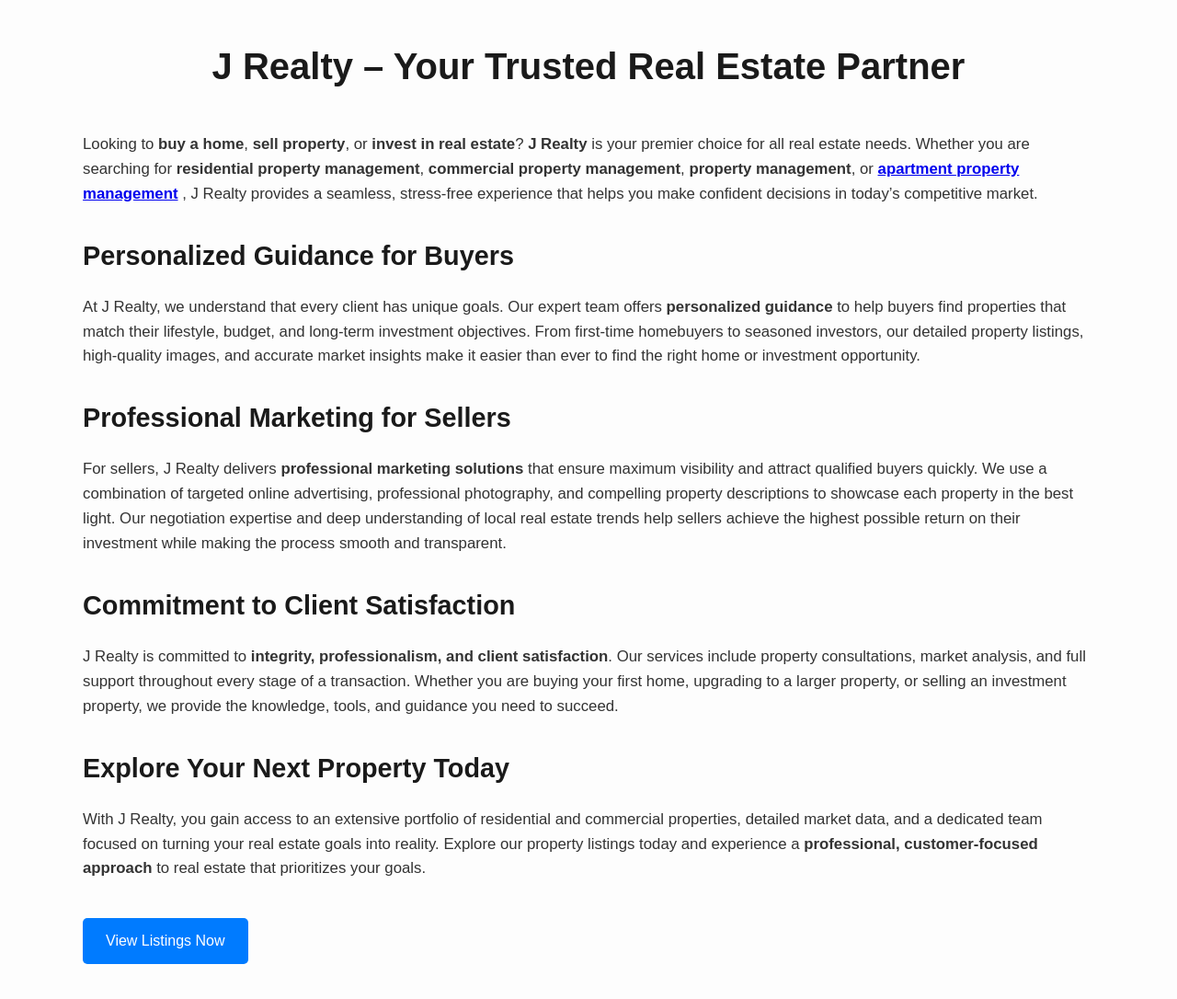
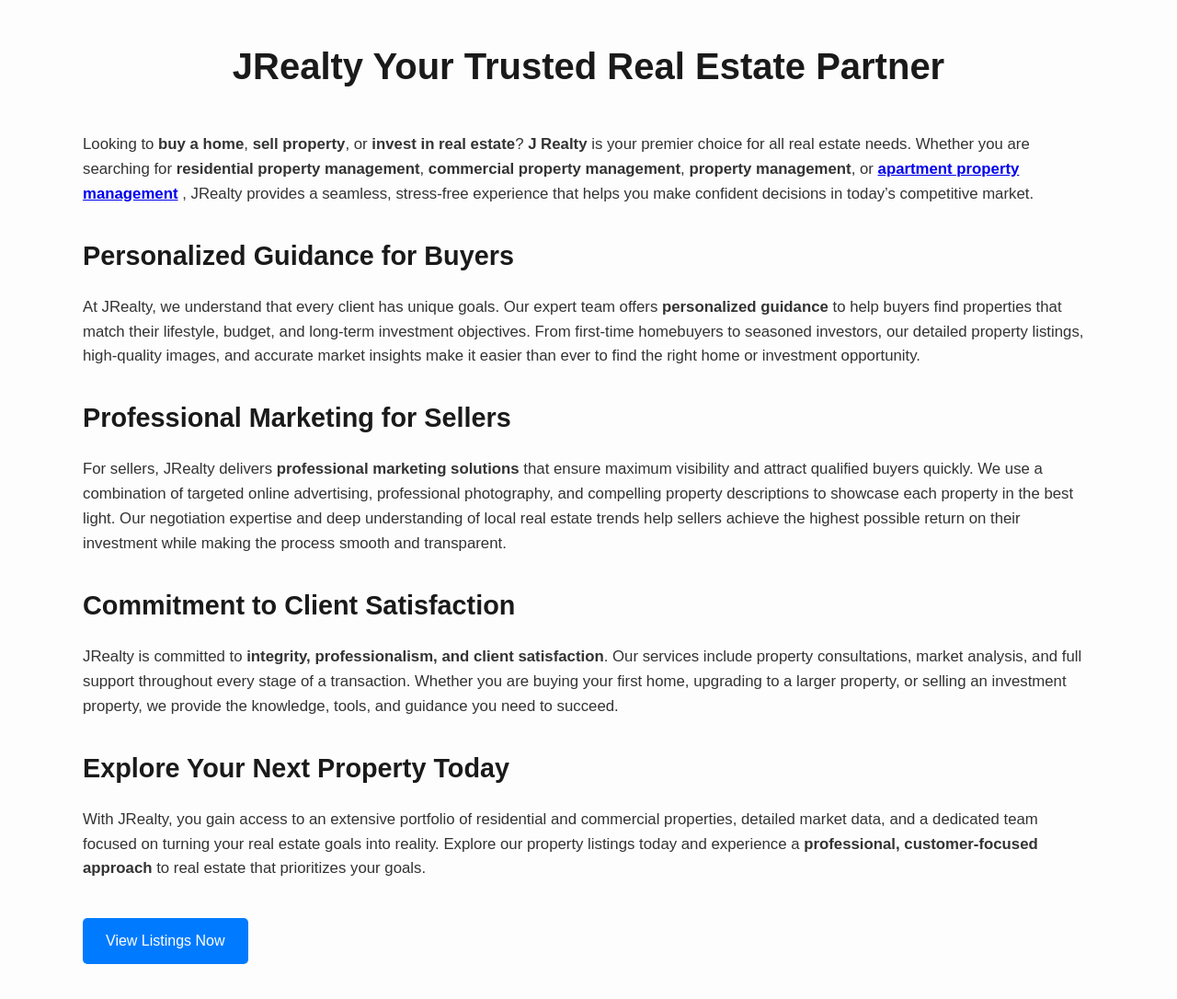
Before and after one commit to silviyatrueman-lang/JRealty, a plain HTML site: page index.html in a window 1280 px wide. Shown: the whole page at 92% size. Drawn offline with Linux system fonts and the light colour scheme.

Commit message:
Update index.html

```diff
--- a/index.html
+++ b/index.html
@@ -3,8 +3,8 @@
 <head>
   <meta charset="UTF-8">
   <meta name="viewport" content="width=device-width, initial-scale=1.0">
-  <meta name="description" content="Find your dream home or investment property with J Realty. Buy, sell, or invest confidently with expert real estate guidance.">
-  <title>J Realty - Trusted Real Estate Partner</title>
+  <meta name="description" content="Find your dream home or investment property with JRealty. Buy, sell, or invest confidently with expert real estate guidance.">
+  <title>JRealty - Trusted Real Estate Partner</title>
   <style>
     /* Basic Reset */
     * {
@@ -87,22 +87,22 @@
 <body>
 
   <div class="container">
-    <h1>J Realty – Your Trusted Real Estate Partner</h1>
+    <h1>JRealty Your Trusted Real Estate Partner</h1>
 
     <p>Looking to <strong>buy a home</strong>, <strong>sell property</strong>, or <strong>invest in real estate</strong>? <strong>J Realty</strong> is your premier choice for all real estate needs. Whether you are searching for <strong>residential property management</strong>, <strong>commercial property management</strong>, <strong>property management</strong>, or <strong><a href="https://www.jrealty.org/">apartment property management</a>
-</strong>, J Realty provides a seamless, stress-free experience that helps you make confident decisions in today’s competitive market.</p>
+</strong>, JRealty provides a seamless, stress-free experience that helps you make confident decisions in today’s competitive market.</p>
 
     <h2>Personalized Guidance for Buyers</h2>
-    <p>At J Realty, we understand that every client has unique goals. Our expert team offers <strong>personalized guidance</strong> to help buyers find properties that match their lifestyle, budget, and long-term investment objectives. From first-time homebuyers to seasoned investors, our detailed property listings, high-quality images, and accurate market insights make it easier than ever to find the right home or investment opportunity.</p>
+    <p>At JRealty, we understand that every client has unique goals. Our expert team offers <strong>personalized guidance</strong> to help buyers find properties that match their lifestyle, budget, and long-term investment objectives. From first-time homebuyers to seasoned investors, our detailed property listings, high-quality images, and accurate market insights make it easier than ever to find the right home or investment opportunity.</p>
 
     <h2>Professional Marketing for Sellers</h2>
-    <p>For sellers, J Realty delivers <strong>professional marketing solutions</strong> that ensure maximum visibility and attract qualified buyers quickly. We use a combination of targeted online advertising, professional photography, and compelling property descriptions to showcase each property in the best light. Our negotiation expertise and deep understanding of local real estate trends help sellers achieve the highest possible return on their investment while making the process smooth and transparent.</p>
+    <p>For sellers, JRealty delivers <strong>professional marketing solutions</strong> that ensure maximum visibility and attract qualified buyers quickly. We use a combination of targeted online advertising, professional photography, and compelling property descriptions to showcase each property in the best light. Our negotiation expertise and deep understanding of local real estate trends help sellers achieve the highest possible return on their investment while making the process smooth and transparent.</p>
 
     <h2>Commitment to Client Satisfaction</h2>
-    <p>J Realty is committed to <strong>integrity, professionalism, and client satisfaction</strong>. Our services include property consultations, market analysis, and full support throughout every stage of a transaction. Whether you are buying your first home, upgrading to a larger property, or selling an investment property, we provide the knowledge, tools, and guidance you need to succeed.</p>
+    <p>JRealty is committed to <strong>integrity, professionalism, and client satisfaction</strong>. Our services include property consultations, market analysis, and full support throughout every stage of a transaction. Whether you are buying your first home, upgrading to a larger property, or selling an investment property, we provide the knowledge, tools, and guidance you need to succeed.</p>
 
     <h2>Explore Your Next Property Today</h2>
-    <p>With J Realty, you gain access to an extensive portfolio of residential and commercial properties, detailed market data, and a dedicated team focused on turning your real estate goals into reality. Explore our property listings today and experience a <strong>professional, customer-focused approach</strong> to real estate that prioritizes your goals.</p>
+    <p>With JRealty, you gain access to an extensive portfolio of residential and commercial properties, detailed market data, and a dedicated team focused on turning your real estate goals into reality. Explore our property listings today and experience a <strong>professional, customer-focused approach</strong> to real estate that prioritizes your goals.</p>
 
     <a href="https://www.jrealty.org/" class="cta-button">View Listings Now</a>
   </div>
```
